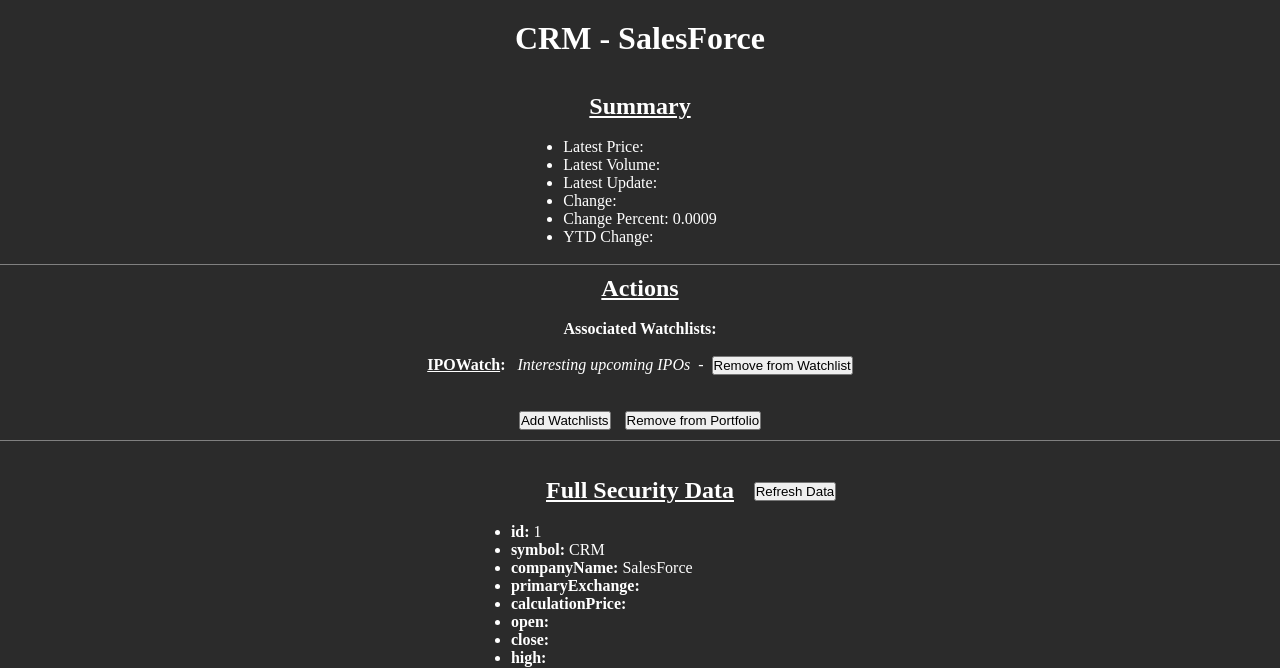
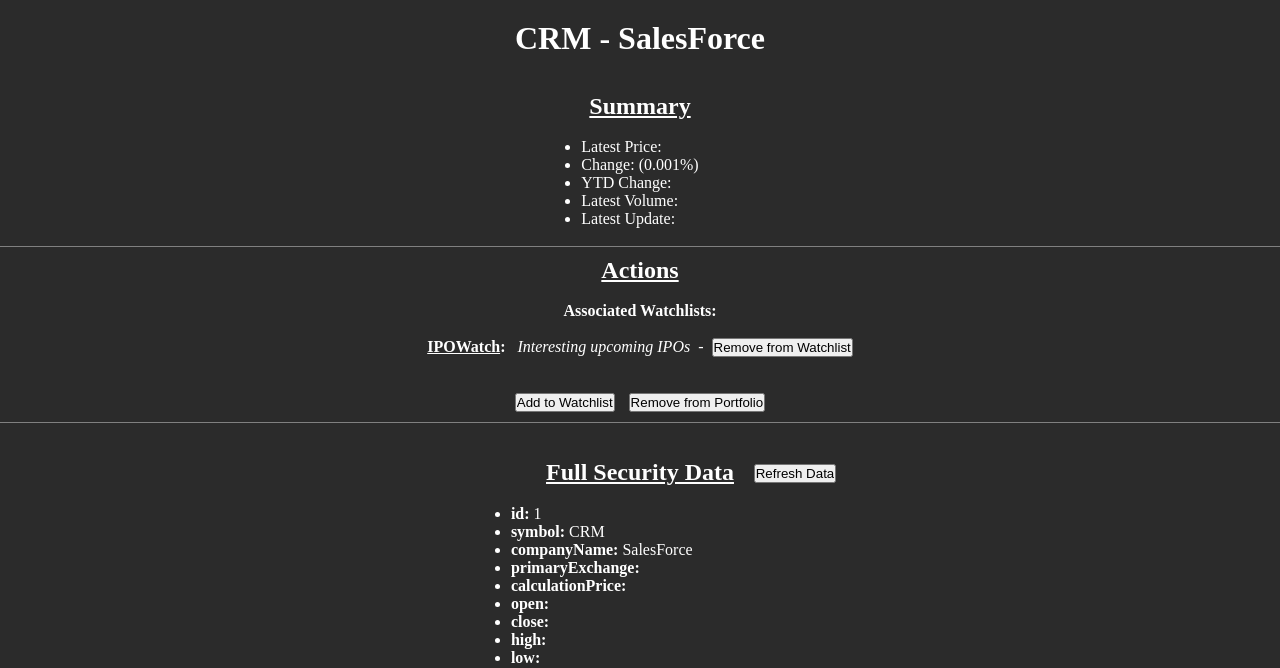
Before and after one commit to dhintz89/stock-stack, a Rails app: page /securities/1 in a window 1280 px wide. Shown: the part 120-788 px from the top of the page. Run offline with Rails 7, Linux system fonts and the light colour scheme; a user stored in the database is signed in; data comes from the database, SQL or seed files in the repository.

Commit message:
fixed buttons to remove extra url data & added view watchlist_securities button

```diff
--- a/app/assets/stylesheets/application.css
+++ b/app/assets/stylesheets/application.css
@@ -224,3 +224,7 @@
 .table-link {
     color: white;
 }
+
+ul ul li {
+    text-indent: 50px;
+}
--- a/app/models/watchlist.rb
+++ b/app/models/watchlist.rb
@@ -23,7 +23,7 @@
 
     def self.total_change(wl)
         change = total_up(wl, 'change') / total_up(wl, 'previousClose') * 100
-        change.round(4)
+        change.round(3)
     end
 
 end
--- a/app/views/securities/index.html.erb
+++ b/app/views/securities/index.html.erb
@@ -19,12 +19,14 @@
             <td><%= sec.latestVolume %></td>
             <td><%= sec.latestPrice %></td>
             <td><%= sec.change %></td>
-            <td><%= sec.changePercent %></td>
+            <td><%= sec.changePercent.to_f.round(3) %>%</td>
             <td><%= sec.ytdChange %></td>
             <td><%= sec.watchlists.count > 0 ? "Yes" : "No" %></td>
             <td><%= sec.updated_at.strftime('%b %e, %Y at %l:%M%P') %></td>
         </tr>
     <% end %>
 </table>
-
+<%= form_tag(new_security_path, method: 'GET', enforce_utf8: false) do %>
+    <%= submit_tag "Add to Watchlist", name: nil %>
+<% end %>
 <%= link_to "Add a new Security", new_security_path %>
--- a/app/views/securities/show.html.erb
+++ b/app/views/securities/show.html.erb
@@ -5,14 +5,11 @@
 <br><br><h2><u>Summary</u></h2><br>
 <ul>
     <li>Latest Price: <%= @security.latestPrice %></li>
+    <li>Change: <%= @security.change %> (<%= @security.changePercent.to_f.round(3) %>%)</li>
+    <li>YTD Change: <%= @security.ytdChange %></li>
     <li>Latest Volume: <%= @security.latestVolume %></li>
     <li>Latest Update: <%= @security.latestUpdate %></li>
-    <li>Change: <%= @security.change %></li>
-    <li>Change Percent: <%= @security.changePercent %></li>
-    <li>YTD Change: <%= @security.ytdChange %></li>
 </ul>
-
-
 
 <br>
 <div class="button_list">
@@ -24,17 +21,17 @@
                 <li><strong><%= link_to watchlist.name, watchlist_path(watchlist) %>:</strong>&nbsp;&nbsp; <i><%= watchlist.description %></i>&nbsp;&nbsp;-&nbsp; <%= submit_tag "Remove from Watchlist" %></li>
             <% end %></ul><br>
         <% end %>
-        <%= form_tag(new_watchlist_path, method: 'GET') do %>
+        <%= form_tag(new_watchlist_path, method: 'GET', enforce_utf8: false) do %>
             <%= hidden_field_tag :sec_id, @security.id %>
-            <%= submit_tag "Add Watchlists" %>
+            <%= submit_tag "Add to Watchlist", name: nil %>
         <% end %>
         <%= form_with(URL: "/securities/#{@security.id}", method: 'DELETE') do %>
             <%= submit_tag "Remove from Portfolio", class: "submit-btn" %>
         <% end %><br>
     <% else %>
-        <%= form_tag(new_watchlist_path, method: 'GET') do %>
+        <%= form_tag(new_watchlist_path, method: 'GET', enforce_utf8: false) do %>
             <%= hidden_field_tag :sec_id, @security.id %>
-            <%= submit_tag "Add to Portfolio" %>
+            <%= submit_tag "Add to Portfolio", name: nil %>
         <% end %>
     <% end %>
 </div>
--- a/app/views/watchlists/index.html.erb
+++ b/app/views/watchlists/index.html.erb
@@ -1,5 +1,9 @@
 <h1>Watchlists</h1>
 
 <ul><% @watchlists.each do |wl| %>
-    <li><%= link_to wl.name, watchlist_path(wl) %> - <%= wl.description %> - <%= Watchlist.rolled_up(wl).count %> securities worth $ <%= Watchlist.total_up(wl, 'latestPrice') %>, a total change of <%= Watchlist.total_change(wl) %></li>
+    <li><%= link_to wl.name, watchlist_path(wl) %> - <%= wl.description %>
+        <ul>
+            <li><%= Watchlist.rolled_up(wl).count %> securities worth $ <%= Watchlist.total_up(wl, 'latestPrice') %>, a total change of <%= Watchlist.total_change(wl) %></li>
+        </ul>
+    </li>
 <% end %></ul>
```
Also changed, not shown: app/views/watchlists/show.html.erb (+11 -10 lines).
